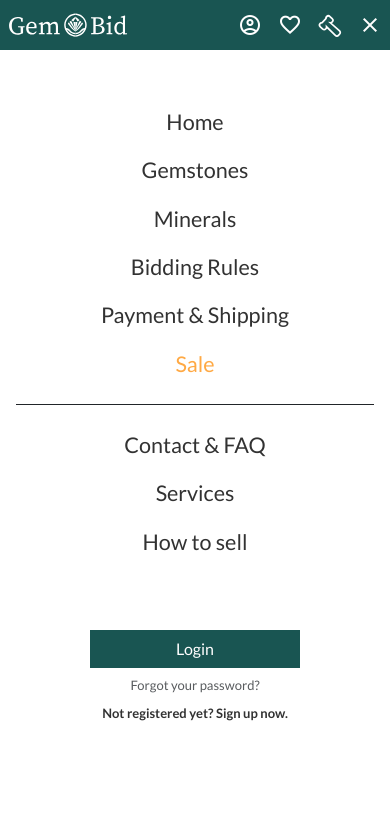
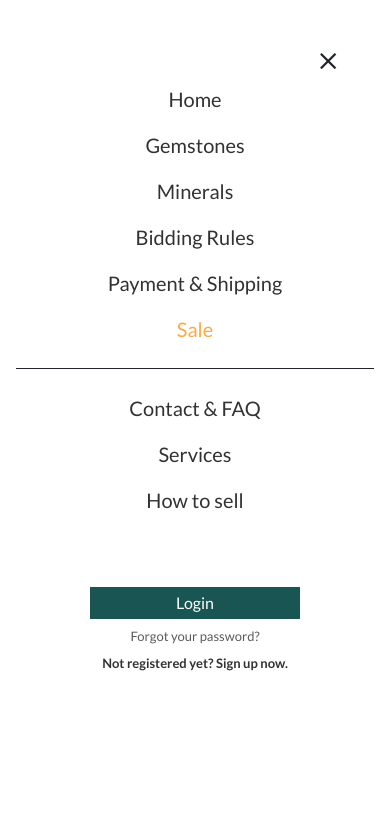
Before and after one commit to Nightfox77/Gembid, a website with bundled scripts: page index.html in a window 390 px wide. Both pictures are taken after a click on the element "menu". Shown: the top 830 px of the page. Built offline with nearby package versions, Linux system fonts and the light colour scheme.

Commit message:
updated modal functionallity and loginmodal done

```diff
--- a/components/mobileMenuModal.html
+++ b/components/mobileMenuModal.html
@@ -1,6 +1,8 @@
-<div id="mobileMenuOverlay" class="bg-white d-flex flex-column  align-items-center pt-5" >
-
-    <ul class="nav flex-column text-center col-11 m-0 p-0  fs-4">
+<div  class="modaloverlay bg-white d-flex flex-column  align-items-center " >
+    <div class="iconContainer d-flex  m-5 mb-0 ms-auto">
+        <span  class="material-symbols-outlined d-flex fs-1 closeIcon">close</span>
+    </div>
+    <ul class="nav flex-column text-center col-11 m-0 p-0  fs-5">
         <li class="nav-item">
           <a class="nav-link" href="#">Home</a>
         </li>
@@ -20,7 +22,7 @@
             <a class="nav-link orange" href="#">Sale</a>
         </li>
     </ul>
-    <ul class="nav flex-column text-center border-top border-dark col-11 my-3 fs-4">
+    <ul class="nav flex-column text-center border-top border-dark col-11 my-3 fs-5">
         <li class="nav-item mt-3">
             <a class="nav-link" href="#">Contact & FAQ</a>
         </li>
@@ -32,7 +34,7 @@
         </li>
     </ul>
     <div class="menuFooter d-flex flex-column row text-center justify-content-center align-items-center mt-5 gap-2">
-        <button id="loginBtn" type="button" class="btn text-white rounded-0">Login</button>
+        <a href="#" class="loginBtn text-white rounded-0 px-4 py-1">Login</a>
         <a href="#" class="text-muted fs-7">Forgot your password?</a>
         <a href="#" class="fw-bold fs-7">Not registered yet? Sign up now.</a>
     </div>
--- a/index.html
+++ b/index.html
@@ -27,16 +27,15 @@
                     <a href="#"><li class="text-white">Bidding Rules</li></a>
                     <a href="#"><li class="text-white">Payment & Shipping</li></a>
                     <a href="#"><li class="orange">Sale</li></a>
-                    <a href="#"><li class="text-white border rounded border-white px-3">Sell</li></a>
+                    <a href="#"><li class="loginBtn text-white border rounded border-white px-3">Login</li></a>
                 </ul>
             </div>
             <div class="icons d-flex align-items-center gap-3 text-white">
-                <a class="text-white d-flex" href="profile.html"><span id="profile" class="material-symbols-outlined">account_circle</span></a>
+                <div class="text-white d-flex" ><span id="profile" class="material-symbols-outlined">account_circle</span></div>
                 <span class="material-symbols-outlined">favorite</span>
                 <span><img src="assets/images/gembid-hammer-icon.svg" width="24px" height="24px" alt="hammer icon"></span>
                 <div class="mobile-menu-icons">
                     <span id="burgerMenuIcon" class="material-symbols-outlined ">menu</span>
-                    <span id="closeIcon" class="material-symbols-outlined ">close</span>
                 </div>
             </div>
         </nav>
--- a/js/effects/loadModal.js
+++ /dev/null
@@ -1,11 +0,0 @@
-import { initModalEvents } from "./mobilemenu.js";
-
-export function loadModal() {
-    fetch('components/mobileMenuModal.html')
-        .then(response => response.text())
-        .then(data => {
-          document.getElementById('header').insertAdjacentHTML('beforeend', data);
-            initModalEvents(); // Initialize event listeners for the modal
-        })
-        .catch(error => console.error('Error loading modal:', error));
-}
--- /dev/null
+++ b/js/effects/loginRegister.js
@@ -0,0 +1,12 @@
+import { loadLoginRegisterModal } from '../loadHtml/loadLoginRegisterModal.js'
+
+let modal = document.querySelector('modaloverlay');
+export async function addLoginRegisterModal() {
+    // Check if the modal hasn't been loaded yet
+    if (!modal) {
+        await loadLoginRegisterModal();
+
+    }
+
+
+}
--- a/js/effects/mobilemenu.js
+++ b/js/effects/mobilemenu.js
@@ -1,48 +1,39 @@
-
-const burgerIcon = document.querySelector("#burgerMenuIcon");
-const closeIcon = document.querySelector("#closeIcon");
+import { loadMobileMenu } from "../loadHtml/loadMobileMenuModal.js";
 
 
 
-function showMobileMenu() {
 
-    document.body.style.overflow = "hidden";
-    burgerIcon.style.display = "none";
-    closeIcon.style.display = "block";
-}
-function hideMobileMenu() {
-    document.body.style.overflow = "auto";
-    burgerIcon.style.display = "block";
-    closeIcon.style.display = "none";
+
+// Function to load the modal and show it
+
+let modal;
+export async function addModalMobileMenu() {
+    // Check if the modal hasn't been loaded yet
+    if (!modal) {
+        await loadMobileMenu();
+        document.body.style.overflowY = "hidden";
+    }
+
 
 }
-export function initModalEvents() {
 
-    const modal = document.getElementById('mobileMenuOverlay');
-    const openButton = document.getElementById('burgerMenuIcon');
-    const closeButton = document.getElementById('closeIcon');
+// Function to remove the modal and hide it
+export async function removeModal() {
+  let existingModal = modal || document.querySelector('.modaloverlay');
 
-    // Show modal when button is clicked
-    openButton.addEventListener('click', function () {
+  if (existingModal) {
+    return new Promise((resolve) => {
+      existingModal.classList.remove('show');
 
+      // Restore body scroll immediately
+      document.body.style.overflowY = "auto";
 
-      modal.classList.add("show");
-      showMobileMenu();
+      // Wait for the transition to end before resolving the promise
+      existingModal.addEventListener('transitionend', () => {
+        existingModal.remove();
+        modal = null; // Reset modal after removal
+        resolve(); // Resolve after the modal has been removed
+      }, { once: true }); // Ensures this eventlistener is only triggered once
     });
-
-    // Close modal when close button is clicked
-    closeButton.addEventListener('click', function () {
-
-      modal.classList.remove("show");
-      hideMobileMenu();
-    });
-
-    // Close modal when clicking outside the modal content
-    window.addEventListener('click', function (event) {
-        if (event.target === modal) {
-
-          modal.classList.remove('show');
-          hideMobileMenu();
-        }
-    });
+  }
 }
--- /dev/null
+++ b/js/loadHtml/loadLoginRegisterModal.js
@@ -0,0 +1,13 @@
+export async function loadLoginRegisterModal() {
+    try {
+        const response = await fetch('components/login-registerModal.html');
+        if (!response.ok) {
+            throw new Error(`HTTP error! Status: ${response.status}`);
+        }
+
+        const data = await response.text();
+        document.getElementById('header').insertAdjacentHTML('beforeend', data);
+    } catch (error) {
+        console.error('Error loading modal:', error);
+    }
+  }
--- /dev/null
+++ b/js/loadHtml/loadMobileMenuModal.js
@@ -0,0 +1,13 @@
+export async function loadMobileMenu() {
+  try {
+      const response = await fetch('components/mobileMenuModal.html');
+      if (!response.ok) {
+          throw new Error(`HTTP error! Status: ${response.status}`);
+      }
+
+      const data = await response.text();
+      document.getElementById('header').insertAdjacentHTML('beforeend', data);
+  } catch (error) {
+      console.error('Error loading modal:', error);
+  }
+}
--- a/js/main.js
+++ b/js/main.js
@@ -1,16 +1,53 @@
+import { removeModal,  addModalMobileMenu} from "./effects/mobilemenu.js"
+import { initIconToggle, removeIconToggle } from "./effects/footerMenu.js";
+import { addLoginRegisterModal } from "./effects/loginRegister.js";
 
-import { initIconToggle, removeIconToggle } from "./effects/footerMenu.js";
-import { loadModal } from "./effects/loadModal.js";
+
+
+// Modal - mobileMenu
+// load and show modal- mobileMenu
+// Remove and hide Modal - mobileMenu
+
+document.addEventListener('click', async function(event) {
+  let modal = document.querySelector('.modaloverlay');
+
+  // Open the mobile menu modal when burger icon is clicked
+  if (event.target.id === 'burgerMenuIcon') {
+    await addModalMobileMenu();
+    modal = document.querySelector('.modaloverlay'); // Make sure we get the new modal
+    setTimeout(() => {
+      modal.classList.add('show');
+    }, 50); // Small delay to ensure the transition happens smoothly
+  }
+
+  // Close the current modal and open the login modal when login button is clicked
+  if (event.target.classList && event.target.classList.contains('loginBtn')) {
+    await removeModal(); // Wait for the modal to be fully removed
+
+    await addLoginRegisterModal(); // Load the login/register modal
+    let newModal = document.querySelector('.modaloverlay'); // Fetch the newly added modal
+
+    // Show the login modal after it’s loaded into the DOM
+    setTimeout(() => {
+      newModal.classList.add('show');
+    }, 50);
+  }
+
+  // Close the modal when close icon or backdrop is clicked
+  if (event.target.classList && event.target.classList.contains('closeIcon') || (modal && event.target === modal)) {
+    await removeModal(); // Wait for the modal to be fully removed
+  }
+});
 
 
 
 
-document.addEventListener('DOMContentLoaded', function () {
 
-  loadModal();
-});
 
-/* handles the footer menu appearence depending on the screen width */
+
+
+// Footer
+// handles the footer menu appearence depending on the screen width //
 function handleResize() {
   const width = window.innerWidth;
 
@@ -27,8 +64,8 @@ function handleResize() {
   }
 }
 
-// Add event listener for window resize
+
 window.addEventListener('resize', handleResize);
 
-// Initial check when the page loads
+
 handleResize();
--- a/styles/buttons.scss
+++ b/styles/buttons.scss
@@ -1,4 +1,4 @@
-#loginBtn {
+.loginBtn {
     background-color: $forestgreen;
 }
 #shopBtn {
--- a/styles/modals.scss
+++ b/styles/modals.scss
@@ -1,16 +1,13 @@
-
-#mobileMenuOverlay {
+.modaloverlay {
     font-family: Lato;
     position: fixed;
     transform: translateX(100%);
     z-index: 1000;
     transition: 1s all ease-in-out;
-    min-height: 100vh;
+    height: 100vh;
     min-width: 100vw;
-    border: none;
-    top: 50px;
-    left: 0;
-    overflow-y: auto;
+    top: 0;
+
 
    .nav-link {
         color: $darkgrey;
@@ -18,10 +15,22 @@
     .nav-link.orange {
         color: $brightorange;
     }
+    .form-control {
+    outline: none;
+    border-top: 0;
+    border-right: 0;
+    border-left: 0;
+    border-radius: 0;
+    border-color: $darkgrey;
 
 }
-#mobileMenuOverlay.show {
+     .form-control:focus {
+        outline: none;
+    }
+}
+.modaloverlay.show {
     transform: translateX(0%);
-
+     overflow-y: auto;
+     -webkit-overflow-scrolling: touch;
 
 }
```
Also changed, not shown: components/login-registerModal.html (added, +33 -0 lines), components/registerModal.html (deleted, +0 -5 lines), profile.html (+1 -2 lines), components/loginModal.html (deleted), css/home.css, css/modals.css, 1 other file.
